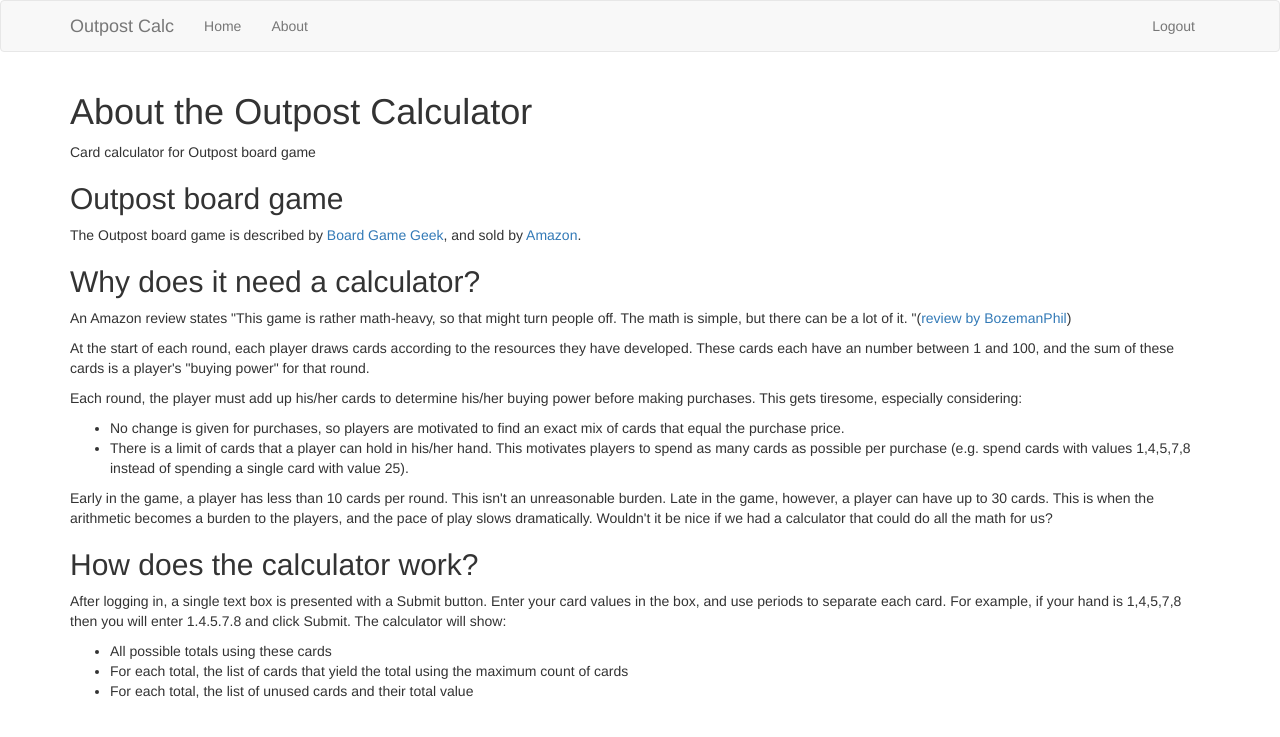
After one commit to patrickbrooks/outpost-calc, a Flask app: page /about in a window 1280 px wide. The commit adds this page. Shown: the top 737 px of the page. Run offline with Flask 2, Linux system fonts and the light colour scheme; the visitor is signed in with stand-in values (Sample User, id 1); some libraries are stand-ins or nearby versions.

Commit message:
Added About page

```diff
--- a/app/routes.py
+++ b/app/routes.py
@@ -3,7 +3,10 @@
 from flask import flash, redirect, request, render_template, url_for
 from flask_login import current_user, login_required, login_user, logout_user
 from werkzeug.urls import url_parse
-from outpost_calc import convert_cards_str_to_nums, find_unique_totals, find_unused_cards_totals, sort_by_totals
+from outpost_calc import (convert_cards_str_to_nums,
+                          find_unique_totals,
+                          find_unused_cards_totals,
+                          sort_by_totals)
 from app import app
 from app.forms import LoginForm, CardsForm
 from app.models import User
@@ -16,7 +19,8 @@ def index():
     form = CardsForm()
     totals = None
     if form.validate_on_submit():
-        # TODO: refactor the interface to outpost_calc ... this is damned lumpy
+        # TODO: refactor the interface to outpost_calc ... individual functions
+        # make for easy unit testing, but this usage feels lumpy
         cards_num = convert_cards_str_to_nums(form.cards.data)
         totals = find_unique_totals(cards_num)
         totals = find_unused_cards_totals(cards_num, totals)
@@ -59,3 +63,9 @@ def logout():
     """ Typical logout function """
     logout_user()
     return redirect(url_for('index'))
+
+@app.route('/about')
+@login_required
+def about():
+    """ An About page that explains this app """
+    return render_template('about.html', title='About')
--- /dev/null
+++ b/app/templates/about.html
@@ -0,0 +1,57 @@
+{% extends 'base.html' %}
+
+{% block app_content %}
+    <h1>About the Outpost Calculator</h1>
+
+    Card calculator for Outpost board game
+
+    <h2>Outpost board game</h2>
+    The Outpost board game is described by <a href="https://boardgamegeek.com/boardgame/1491/outpostsold">Board Game Geek</a>, and
+    sold by <a href="https://smile.amazon.com/Stronghold-Games-2003SG-Outpost/dp/B005J2RYZS/ref=smi_www_rco2_go_smi_5171374337?_encoding=UTF8&SubscriptionId=AKIAJQZPVL52RDH5YIQQ&camp=2025&creative=165953&creativeASIN=B005J2RYZS&ie=UTF8&linkCode=xm2&tag=itemtext-boardgamegeek-20">Amazon</a>.
+
+    <h2>Why does it need a calculator?</h2>
+
+    <p>An Amazon review states "This game is rather math-heavy, so that might turn people off. The math is simple, but there can be a lot of it. "(<a href="https://smile.amazon.com/gp/customer-reviews/RKEAVJZU1VHRK/ref=cm_cr_dp_d_rvw_ttl?ie=UTF8&ASIN=B005J2RYZS">review by BozemanPhil</a>)</p>
+
+    <p>At the start of each round, each player draws cards according to the resources they have developed. These cards each have an number between 1 and 100, and the sum of these cards is a player's "buying power" for that round.</p>
+
+    <p>Each round, the player must add up his/her cards to determine his/her buying power before making purchases. This gets tiresome, especially considering:
+    <ul>
+        <li>No change is given for purchases, so players are motivated to find an exact mix of cards that equal the purchase price.</li>
+        <li>There is a limit of cards that a player can hold in his/her hand. This motivates players to spend as many cards as possible per purchase (e.g. spend cards with values 1,4,5,7,8 instead of spending a single card with value 25).</li>
+    </ul>
+    </p>
+
+    <p>Early in the game, a player has less than 10 cards per round. This isn't an unreasonable burden. Late in the game, however, a player can have up to 30 cards. This is when the arithmetic becomes a burden to the players, and the pace of play slows dramatically. Wouldn't it be nice if we had a calculator that could do all the math for us?</p>
+
+    <h2>How does the calculator work?</h2>
+    <p>After logging in, a single text box is presented with a Submit button. Enter your card values in the box, and use periods to separate each card. For example, if your hand is 1,4,5,7,8 then you will enter 1.4.5.7.8 and click Submit. The calculator will show:
+        <ul>
+            <li>All possible totals using these cards</li>
+            <li>For each total, the list of cards that yield the total using the maximum count of cards</li>
+            <li>For each total, the list of unused cards and their total value</li>
+        </ul>
+
+
+
+
+
+
+
+
+
+
+
+
+
+
+
+
+
+
+
+
+
+
+
+{% endblock %}
--- a/app/templates/base.html
+++ b/app/templates/base.html
@@ -19,6 +19,7 @@
             <div class="collapse navbar-collapse" id="bs-example-navbar-collapse-1">
                 <ul class="nav navbar-nav">
                     <li><a href="{{ url_for('index') }}">Home</a></li>
+                    <li><a href="{{ url_for('about') }}">About</a></li>
                 </ul>
                 <ul class="nav navbar-nav navbar-right">
                     {% if current_user.is_anonymous %}
```
Also changed, not shown: outpost_calc.py (+6 -7 lines).
